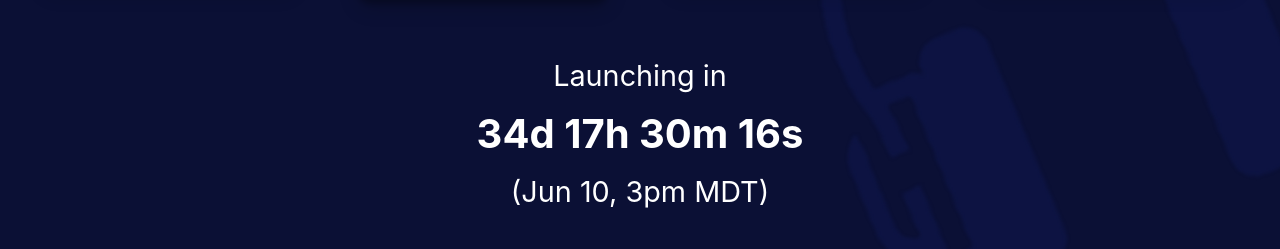
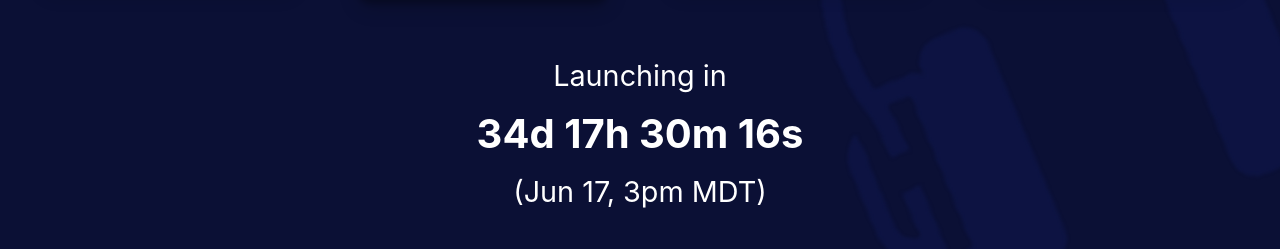
Before and after one commit to dustinmyers/devcasts, a Next.js app: page / in a window 1280 px wide. Shown: the part 548-797 px from the top of the page. Built offline with nearby package versions, Linux system fonts and the light colour scheme.

Commit message:
fix times :

```diff
--- a/pages/index.js
+++ b/pages/index.js
@@ -140,7 +140,7 @@ const Home = () => {
         <div className="flex-grow" />
         <p className="timer-wrapper">
           Launching in <span className="timer">{counter}</span>
-          (Jun 10, 3pm MDT)
+          (Jun 17, 3pm MDT)
         </p>
       </main>
 
```
